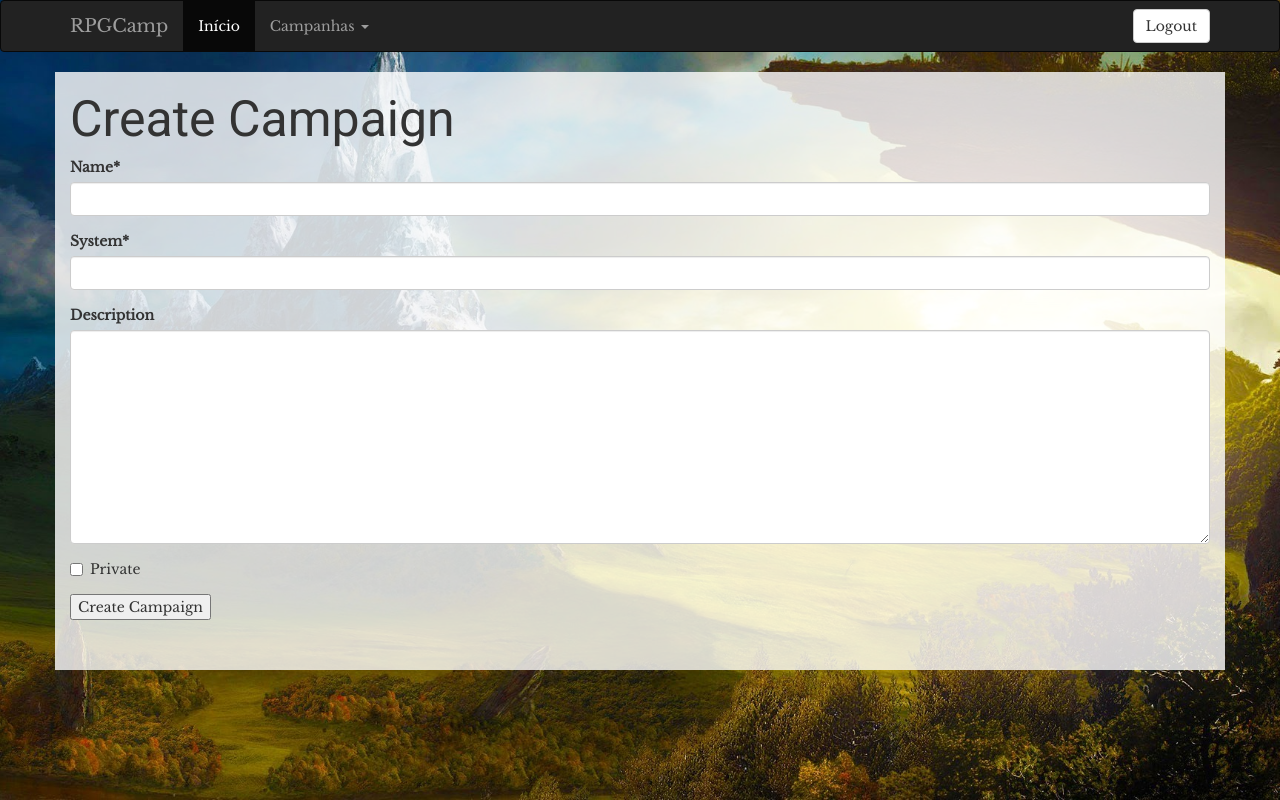
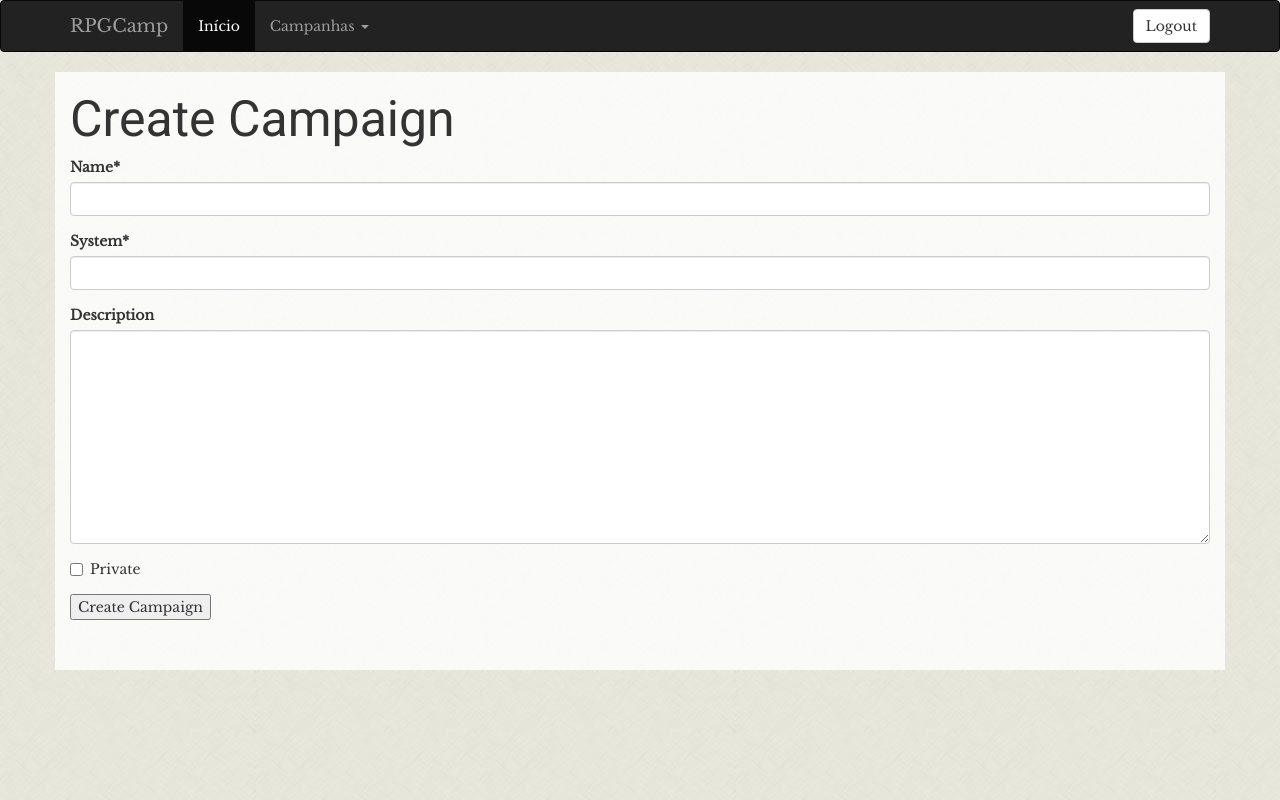
Before and after one commit to pedroleone/rpgcampaign, a Django app: a page that uses rpgcamp/templates/base.html in a window 1280 px wide. Run offline with Django 3.2, Linux system fonts and the light colour scheme; the visitor is signed in with stand-in values (Sample User, id 1); some libraries are stand-ins or nearby versions.

Commit message:
Page Background

```diff
--- a/rpgcamp/templates/base.html
+++ b/rpgcamp/templates/base.html
@@ -15,14 +15,15 @@
 <style>
 body {
 font-family: 'Libre Baskerville', serif;
-  background: url(/static/img/bg.jpg) no-repeat center center fixed;
+  /*background: url(/static/img/bg.jpg) no-repeat center center fixed;
   -webkit-background-size: cover;
   -moz-background-size: cover;
   -o-background-size: cover;
   background-size: cover;
   width:100%;
   height:100%;
-
+*/
+background: url(/static/img/bg-pattern.jpg) 0 0 repeat #f9f7ec;
 
 }
 
```
Also changed, not shown: rpgcamp/static/img/bg-pattern.jpg (added).
